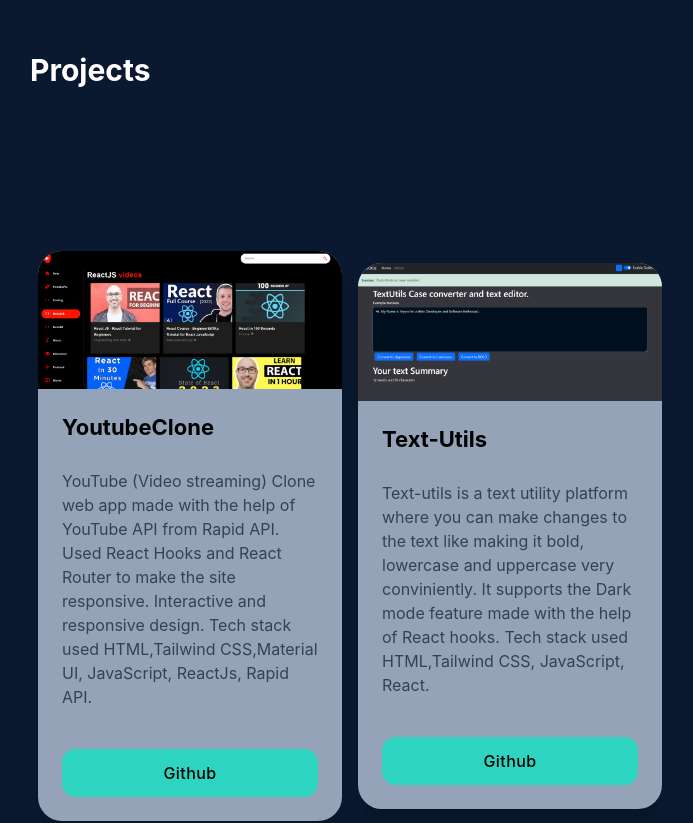
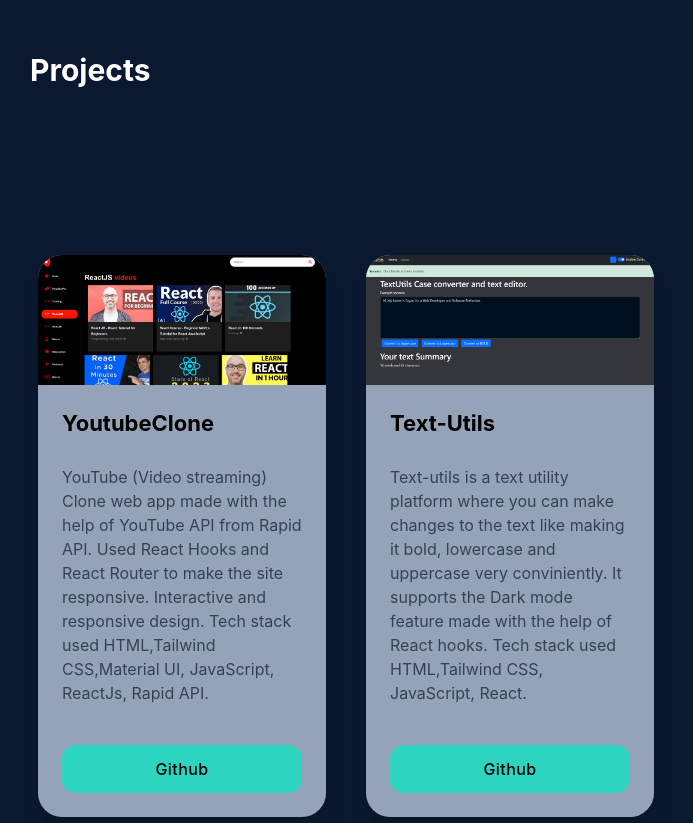
Before and after one commit to aryan-bhokare/portfolio-nextjs, a Next.js app: page / in a window 1280 px wide. Shown: the part 1380-2203 px from the top of the page, without its empty margins (130-823 px from the left). Built offline with nearby package versions, Linux system fonts and the light colour scheme.

Commit message:
fixed gaps

```diff
--- a/pages/index.js
+++ b/pages/index.js
@@ -22,7 +22,7 @@
         <link rel="icon" href="/favicon.ico" />
       </Head>
       <main className='bg-white px-10 md:px-20 lg:px-40 dark:bg-navy-blue'>
-        <section className='lg:min-h-screen md:min-h-screen'>
+        <section className='min-h-screen'>
 
         <nav className="bg-white border-gray-200 px-2 sm:px-4 py-2.5 rounded dark:bg-navy-blue">
           <div className="container flex flex-wrap items-center justify-between mx-auto">
@@ -107,7 +107,7 @@
         </section>
         <section id="Projects" className="py-10">
          <h1 className="text-3xl py-2 mb-10 mt-3 font-bold dark:text-white ">Projects</h1>
-          <div  className='grid md:grid-cols-3'>
+          <div  className='grid md:grid-cols-3 p-y-2 gap-6'>
             <Card
             projectname="YoutubeClone"
             source={projectss1}
```
Also changed, not shown: components/cards.jsx (+1 -1 lines).
